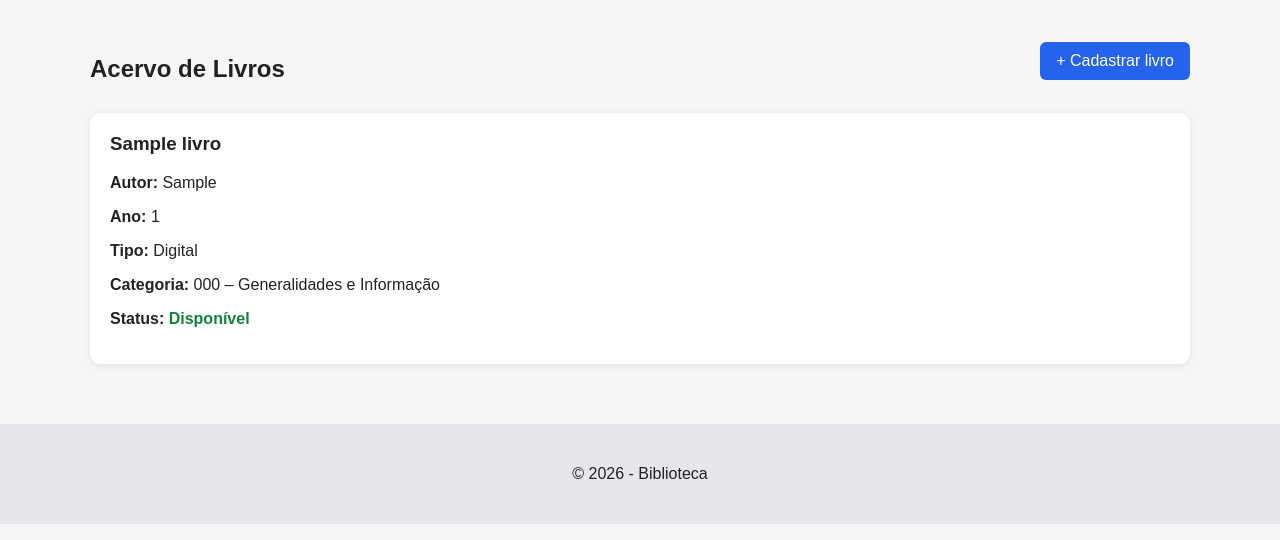
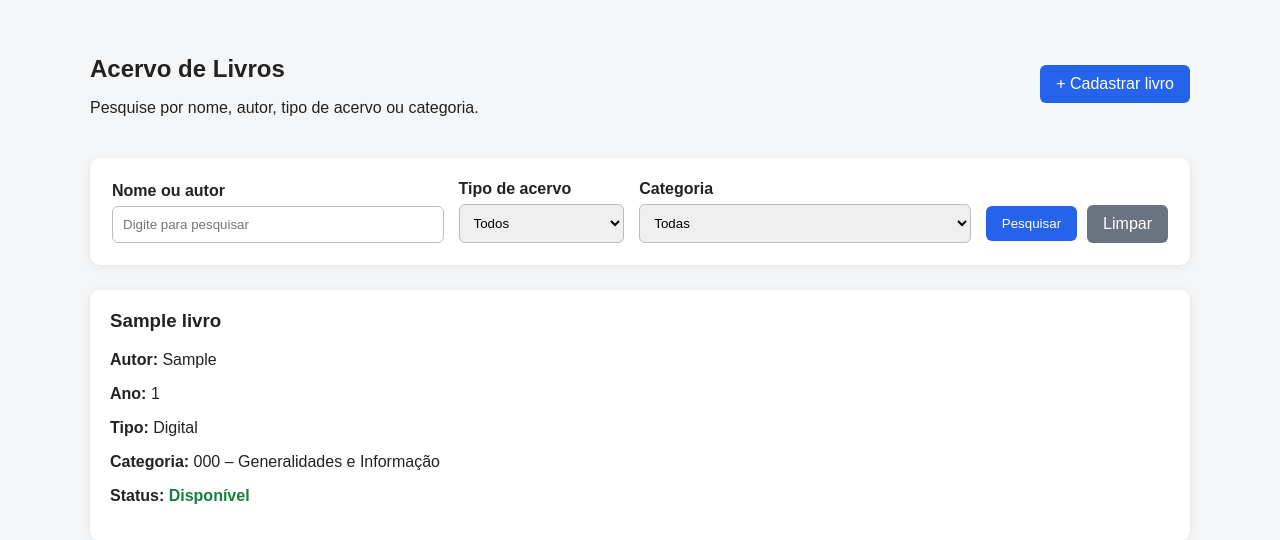
Before and after one commit to CairodePaula/biblioteca-Django, a Django app: page / in a window 1280 px wide. Shown: the part 73-613 px from the top of the page. Run offline with Django 5.2, Linux system fonts and the light colour scheme; tables that the repository leaves empty hold one stand-in row (values such as "Sample post").

Commit message:
feat: adiciona pesquisa por nome, tipo de acervo e categoria

```diff
--- a/acervo/templates/acervo/lista.html
+++ b/acervo/templates/acervo/lista.html
@@ -6,9 +6,50 @@
 <section class="hero">
     <div>
         <h2>Acervo de Livros</h2>
+        <p>Pesquise por nome, autor, tipo de acervo ou categoria.</p>
     </div>
     <a class="button" href="{% url 'novo_livro' %}">+ Cadastrar livro</a>
 </section>
+
+<form method="get" class="search-card">
+    <div class="field">
+        <label for="q">Nome ou autor</label>
+        <input id="q" type="text" name="q" value="{{ busca }}" placeholder="Digite para pesquisar">
+    </div>
+
+    <div class="field">
+        <label for="tipo">Tipo de acervo</label>
+        <select id="tipo" name="tipo">
+            <option value="">Todos</option>
+            {% for value, label in tipos %}
+                <option value="{{ value }}" {% if tipo_selecionado == value %}selected{% endif %}>
+                    {{ label }}
+                </option>
+            {% endfor %}
+        </select>
+    </div>
+
+    <div class="field">
+        <label for="categoria">Categoria</label>
+        <select id="categoria" name="categoria">
+            <option value="">Todas</option>
+            {% for value, label in categorias %}
+                <option value="{{ value }}" {% if categoria_selecionada == value %}selected{% endif %}>
+                    {{ label }}
+                </option>
+            {% endfor %}
+        </select>
+    </div>
+
+    <div class="actions">
+        <button class="button" type="submit">Pesquisar</button>
+        <a class="button secondary" href="{% url 'lista' %}">Limpar</a>
+    </div>
+</form>
+
+{% if busca or tipo_selecionado or categoria_selecionada %}
+<p class="result-info">{{ livros|length }} resultado(s) encontrado(s).</p>
+{% endif %}
 
 <div class="book-grid">
     {% for livro in livros %}
@@ -29,7 +70,8 @@
     </article>
     {% empty %}
     <div class="empty">
-        <h3>Nenhum livro cadastrado.</h3>
+        <h3>Nenhum livro encontrado.</h3>
+        <p>Tente alterar os filtros ou cadastre um novo livro.</p>
     </div>
     {% endfor %}
 </div>
--- a/acervo/views.py
+++ b/acervo/views.py
@@ -1,3 +1,4 @@
+from django.db.models import Q
 from django.shortcuts import redirect, render
 
 from .forms import LivroForm
@@ -5,8 +6,32 @@ from .models import Livro
 
 
 def lista_livros(request):
+    busca = request.GET.get("q", "").strip()
+    tipo = request.GET.get("tipo", "").strip()
+    categoria = request.GET.get("categoria", "").strip()
+
     livros = Livro.objects.all()
-    return render(request, "acervo/lista.html", {"livros": livros})
+
+    if busca:
+        livros = livros.filter(
+            Q(titulo__icontains=busca) | Q(autor__icontains=busca)
+        )
+
+    if tipo:
+        livros = livros.filter(tipo_acervo=tipo)
+
+    if categoria:
+        livros = livros.filter(categoria=categoria)
+
+    context = {
+        "livros": livros,
+        "busca": busca,
+        "tipo_selecionado": tipo,
+        "categoria_selecionada": categoria,
+        "tipos": Livro.TipoAcervo.choices,
+        "categorias": Livro.CATEGORIAS,
+    }
+    return render(request, "acervo/lista.html", context)
 
 
 def novo_livro(request):
```
